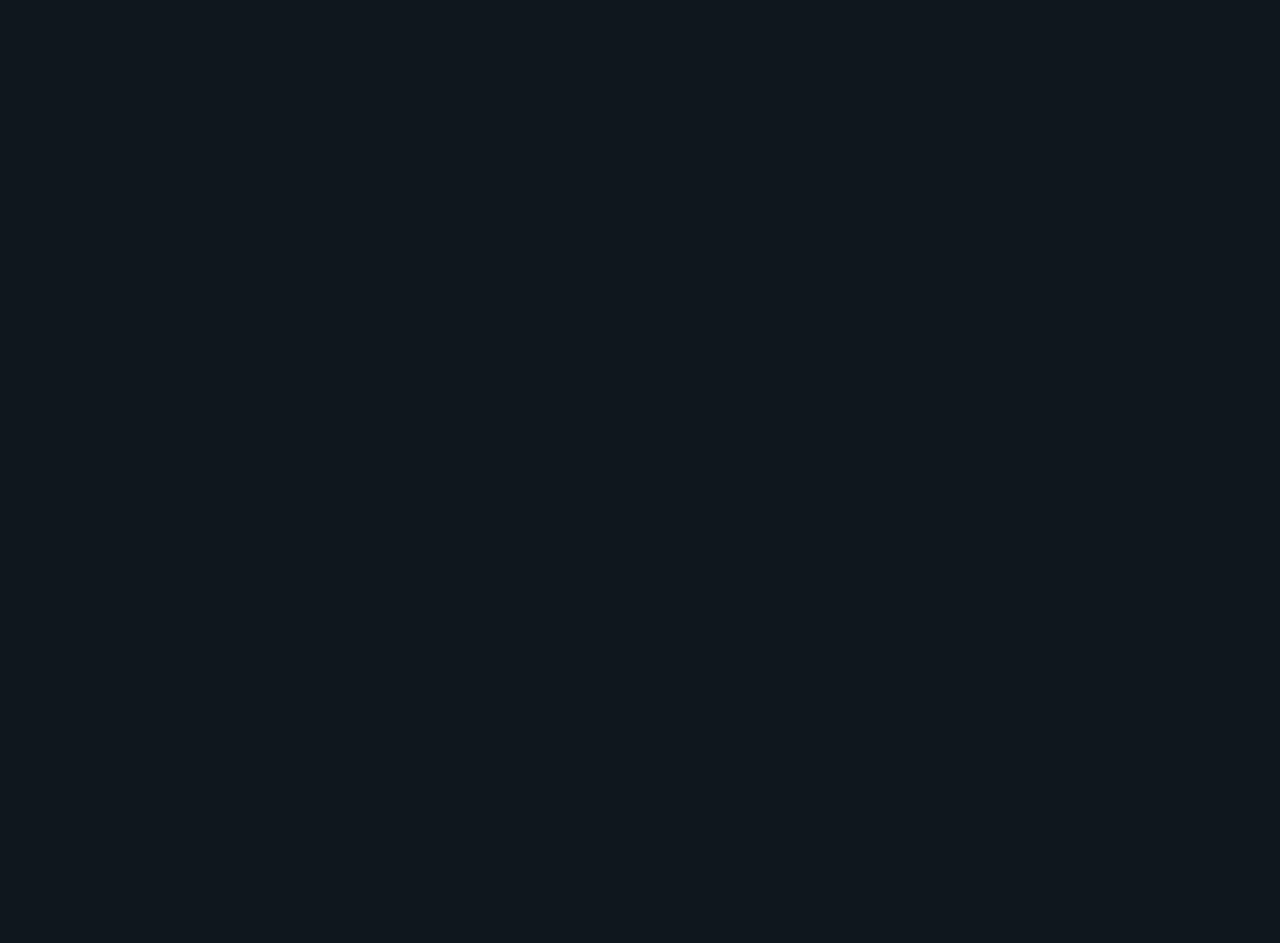
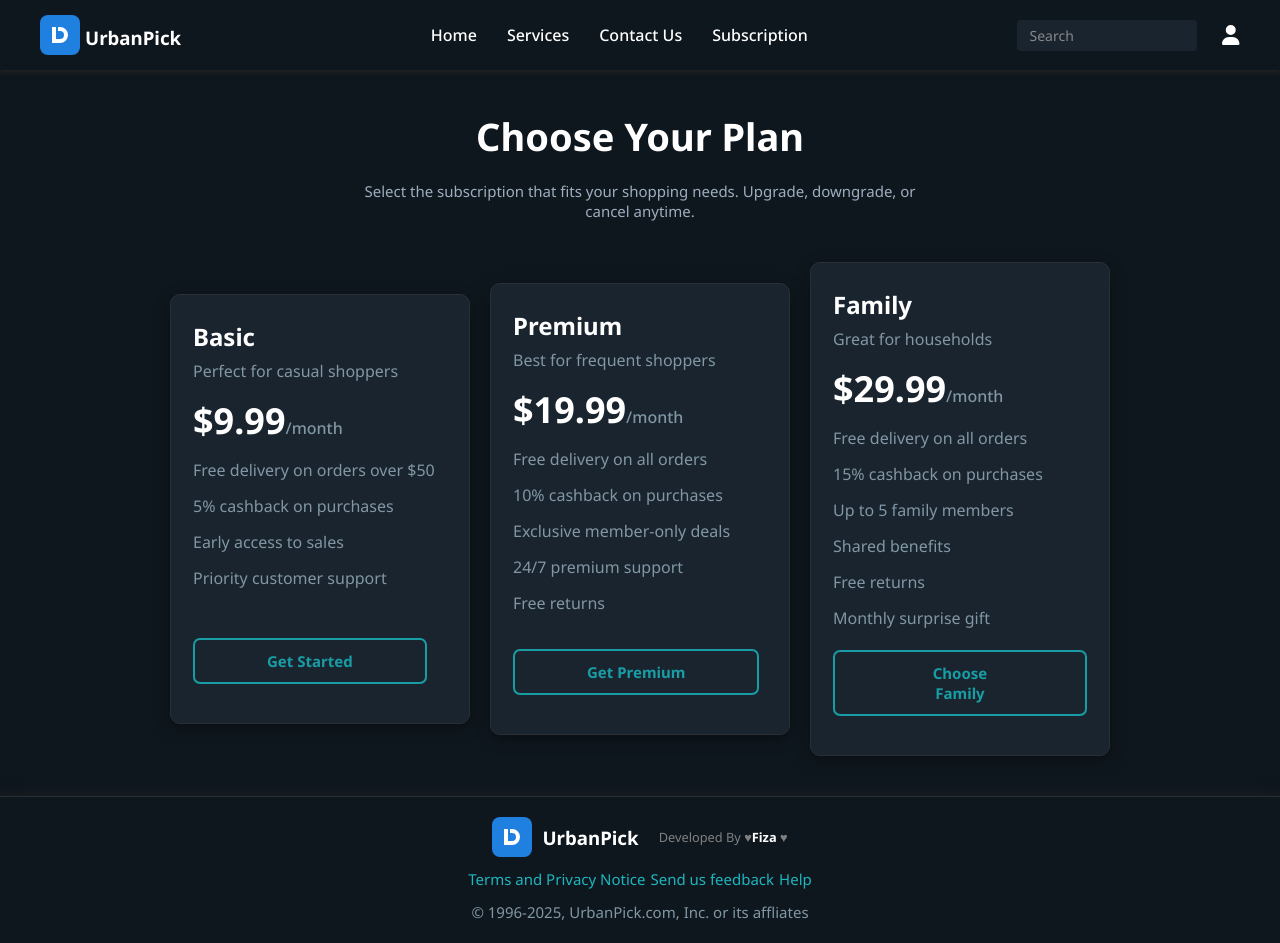
Before and after one commit to Punit-555/urban-pick-frontend, a React (Create React App) app: page /subscription in a window 1280 px wide. Before the commit this address had no page. Before the commit the page ends 800 px from the top, so only its background shows below. Built offline with nearby package versions, Linux system fonts and the light colour scheme.

Commit message:
add subscription page

```diff
--- a/src/App.js
+++ b/src/App.js
@@ -9,7 +9,8 @@ import ProductDetails from './pages/productDetails/ProductDetails';
 import SuccessModal from './components/success/SuccessModal';
 import Layout from './components/layout/Layout';
 import Services from './pages/services/Services';
-import ContactUs from './pages/contactUs/Contact';
+ import ContactUs from './pages/contactUs/ContactUs';
+import Subscription from './pages/subscription/Subscription';
 
 function App() {
   const [loadingSplashScreen, setLoadingSplashScreen] = useState(true);
@@ -36,11 +37,11 @@ function App() {
         <Route path="/" element={<Login />} />
         <Route element={<Layout />}>
           <Route path="/home" element={<Home />} />
-          <Route path="/about" element={<Home />} />
           <Route path="/my-profile" element={<MyProfile />} />
           <Route path="/productDetails" element={<ProductDetails />} />
           <Route path="/services" element={<Services />} />
-           <Route path="/contact-us" element={<ContactUs />} />
+          <Route path ="/contactUs" element={<ContactUs />}/>
+           <Route path ="/subscription" element={<Subscription />} />
         </Route>
       </Routes>
       <SuccessModal />
--- /dev/null
+++ b/src/components/card/SubscriptionCard.jsx
@@ -0,0 +1,22 @@
+import React from 'react'
+import "./subscriptionCard.css"
+
+function SubscriptionCard({props}) {
+
+  return (
+    <div className='cardContainer'>
+        <h2>{props.name}</h2>
+        <p>{props.great}</p>
+        <h1 className='price2'>{props.price}<span>/month</span></h1>
+        <p><i className="fa-solid fa-check"></i>{props.freeDelivery}</p>
+        <p>{props.cashback}</p>
+        <p>{props.member}</p>
+        <p>{props. benefits}</p>
+        <p>{props.return}</p>
+        <p>{props.gift}</p>
+        <button className="btn4">{props.selectSubscription}</button>
+    </div>
+  )
+}
+
+export default SubscriptionCard
--- /dev/null
+++ b/src/components/card/subscriptionCard.css
@@ -0,0 +1,48 @@
+.cardContainer {
+  width: 300px;
+  /* height: 100% */
+  padding: 25px 22px;
+  border-radius: 10px;
+  background-color: #1a242f;
+  border: 1px solid #2a2f35;
+  box-shadow: 0 4px 15px rgba(0, 0, 0, 0.4);
+  cursor: pointer;
+
+
+  .price2 {
+    font-size: 36px;
+    padding: 7px 0px;
+    span {
+      font-size: 16px;
+      color: #8197a4;
+      font-weight: 500;
+    }
+  }
+
+  .btn4 {
+    color: #199da5;
+    border: 2px solid #199da5;
+    padding: 11px 72px;
+    background-color: #1a242f;
+    font-weight: bold;
+    font-size: 15px;
+    border-radius: 7px;
+    margin: 14px auto;
+  }
+  .btn4:hover {
+    background-color: #2980b9;
+    color: #fff;
+    border: none;
+  }
+  p {
+    padding: 7px 0px;
+    font-size: 16px;
+    i{
+      color: #199da5;
+      font-size: 15px;
+    }
+  }
+}
+.cardContainer:hover {
+  border-color: #1fb5bf;
+}
--- a/src/components/header/Header.jsx
+++ b/src/components/header/Header.jsx
@@ -37,8 +37,8 @@ function Header() {
       <ul className='navFlex'>
         <li><Link to="/home">Home</Link></li>
         <li><Link to={'/services'}>Services</Link></li>
-        <li><Link to={'/contact-us'}>Contact Us</Link></li>
-        <li><a href="#">Subscription</a></li>
+        <li><Link to={'/contactUs'}>Contact Us</Link></li>
+        <li><Link to ={'/subscription'}>Subscription</Link></li>
       </ul>
 
       <div className='navSearch'>
--- a/src/pages/contactUs/contactUs.css
+++ b/src/pages/contactUs/contactUs.css
@@ -11,13 +11,14 @@
 
  p{
     font-size: 16.5px;
+    color: #9eaebf;;
  }
 
   .field{
     padding: 13px 7px;
     border-radius: 5px;
     border: none;
-    background-color: #1a242f;;
+    background-color: #1a242f;
     font-size: 15px;
   }
   .saveBtn2 {
--- /dev/null
+++ b/src/pages/subscription/Subscription.jsx
@@ -0,0 +1,62 @@
+import React from 'react'
+import "./subscription.css"
+import SubscriptionCard from '../../components/card/SubscriptionCard'
+
+function Subscription() {
+
+    const subscriptionCardDetail = [
+        {
+            name:"Basic",
+            great:"Perfect for casual shoppers",
+            price: "$9.99",
+            freeDelivery: "Free delivery on orders over $50",
+            cashback: "5% cashback on purchases",
+            member: "Early access to sales",
+            benefits: "Priority customer support",
+            selectSubscription: "Get Started"
+        },
+           {
+            name:"Premium",
+            great:"Best for frequent shoppers",
+            price: "$19.99",
+            freeDelivery: "Free delivery on all orders",
+            cashback: "10% cashback on purchases",
+            member: "Exclusive member-only deals",
+            benefits: "24/7 premium support",
+            return: "Free returns",
+            selectSubscription: "Get Premium"
+        },
+           {
+            name:"Family",
+            great:"Great for households",
+            price: "$29.99",
+            freeDelivery: "Free delivery on all orders",
+            cashback: "15% cashback on purchases",
+            member: "Up to 5 family members",
+            benefits: "Shared benefits",
+            return: "Free returns",
+            gift:"Monthly surprise gift",
+            selectSubscription: "Choose Family"
+        }
+    ]
+
+
+  return (
+    <div className='maindiv'>
+        <h1 className='heading2' >Choose Your Plan</h1>
+        <p className='para2'>Select the subscription that fits your shopping needs. Upgrade, downgrade, or <br />cancel anytime.</p>
+
+        <main className='flexbox'>
+
+                {
+                    subscriptionCardDetail.map((item) => {
+                        return <SubscriptionCard props={item} />
+
+                    })
+                }
+        </main>
+    </div>
+  )
+}
+
+export default Subscription
--- /dev/null
+++ b/src/pages/subscription/subscription.css
@@ -0,0 +1,24 @@
+.maindiv {
+
+  .heading2 {
+    margin-top: 40px;
+    font-size: 38px;
+    text-align: center;
+  }
+
+  .para2{
+    color: #9eaebf;
+    font-size: 15px;
+    margin: 18px;
+    text-align: center;
+  }
+
+  .flexbox{
+    display: flex;
+    justify-content: center;
+    align-items: center;
+    gap: 20px;
+    margin: 40px auto;
+    height: 100%;
+  }
+}
```
Also changed, not shown: src/pages/about/About.jsx (deleted, +0 -10 lines), src/pages/about/about.css (deleted), src/pages/contactUs/ContactUs.jsx (renamed from src/pages/contactUs/Contact.jsx).
